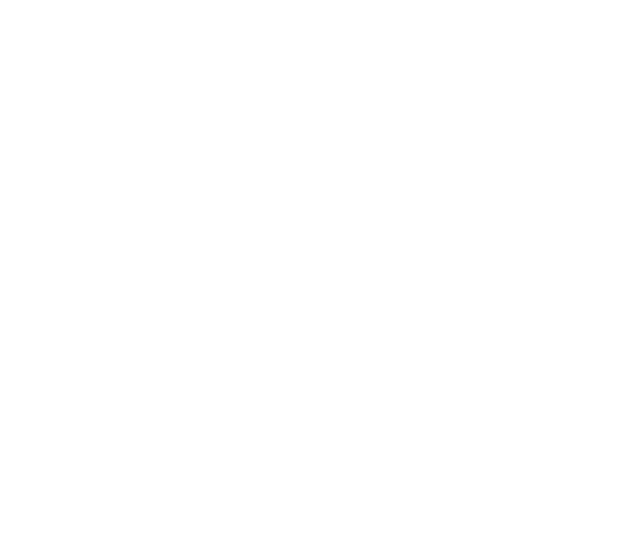
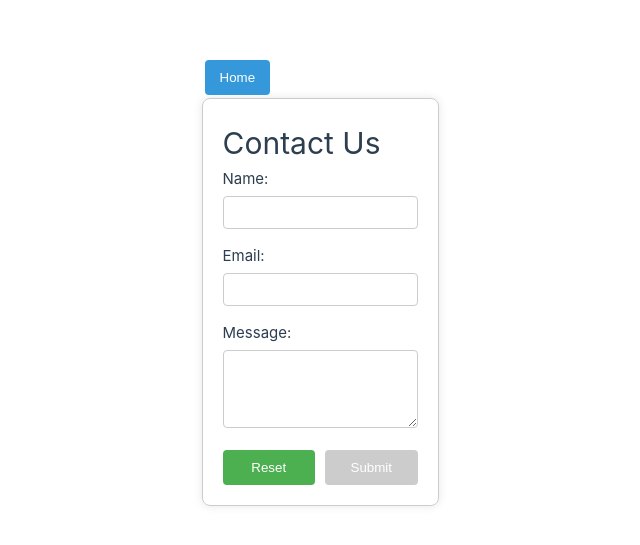
Before and after one commit to EmilJohns1/vue-test, a Vue app: page /contactform in a window 1280 px wide. Before the commit this address had no page. Shown: the part 119-664 px from the top of the page, without its empty margins (220-860 px from the left). Built offline with nearby package versions, Linux system fonts and the light colour scheme.

Commit message:
contact form page is now functional, state is stored whenever you submit a valid form

```diff
--- a/src/App.vue
+++ b/src/App.vue
@@ -1,4 +1,3 @@
-<!-- App.vue -->
 <template>
   <div id="app">
     <router-view />
@@ -12,5 +11,7 @@
 </script>
 
 <style scoped>
-
+#app {
+  margin-right: 200px;
+}
 </style>
--- a/src/assets/main.css
+++ b/src/assets/main.css
@@ -1,10 +1,17 @@
 @import './base.css';
 
 #app {
-  max-width: 1280px;
+  max-width: 100%;
+  max-height: 100%;
   margin: 0 auto;
   padding: 2rem;
   font-weight: normal;
+}
+
+body {
+  width: 100%;
+  height: 100%;
+  padding: 10px;
 }
 
 a,
@@ -29,7 +36,7 @@
 
   #app {
     display: grid;
-    grid-template-columns: 1fr 1fr;
+    grid-template-columns: auto;
     padding: 0 2rem;
   }
 }
--- a/src/components/Calculator.vue
+++ b/src/components/Calculator.vue
@@ -33,7 +33,7 @@
         <div class="answer-line"></div>
       </div>
     </div>
-    <router-link to="/kontaktskjema">
+    <router-link id="router-link" to="/contactform">
       <button id="feedback-button">Give us feedback!</button>
     </router-link>
   </div>
@@ -147,6 +147,13 @@
 </script>
 
 <style scoped>
+#router-link {
+  display: flex;
+  justify-content: center;
+  max-width: fit-content;
+  max-height: 100px;
+}
+
 #calculator {
   display: grid;
   grid-template-columns: repeat(4, 1fr);
--- /dev/null
+++ b/src/components/Contact_form.vue
@@ -0,0 +1,173 @@
+<template>
+  <div>
+    <router-link id="router-link" to="/">
+      <button id="home-button">Home</button>
+    </router-link>
+
+    <div class="contactform">
+      <h1>Contact Us</h1>
+      <form @submit.prevent="submitForm">
+        <div class="form-group">
+          <label for="name">Name:</label>
+          <input type="text" id="name" name="name" v-model="name" required>
+        </div>
+
+        <div class="form-group">
+          <label for="email">Email:</label>
+          <input type="email" id="email" name="email" v-model="email" required>
+        </div>
+
+        <div class="form-group">
+          <label for="message">Message:</label>
+          <textarea id="message" name="message" rows="4" v-model="message" required></textarea>
+        </div>
+
+        <div class="button-group">
+          <button type="reset" @click="resetForm">Reset</button>
+          <button type="submit" :disabled="!isFormValid" :class="{ 'disabled-button': !isFormValid }">Submit</button>
+        </div>
+      </form>
+    </div>
+  </div>
+</template>
+
+<script>
+import { ref } from 'vue';
+import { useContactStore } from '../stores/contact.ts';
+import { computed } from 'vue';
+
+export default {
+  setup() {
+    const store = useContactStore();
+
+    const isValidEmail = (email) => {
+      const emailRegex = /^[^\s@]+@[^\s@]+\.[^\s@]+$/;
+      return emailRegex.test(email);
+    };
+
+    const name = ref('');
+    const email = ref('');
+    const message = ref('');
+
+    if (store.name) {
+      name.value = store.name;
+    }
+
+    if (store.email) {
+      email.value = store.email;
+    }
+
+    const isFormValid = computed(() => {
+      return name.value.trim() !== '' && isValidEmail(email.value) && message.value.trim() !== '';
+    });
+
+    const submitForm = () => {
+      if (isFormValid.value) {
+        console.log('Form submitted:', name.value, email.value, message.value);
+        store.setName(name.value);
+        store.setEmail(email.value);
+      } else {
+        console.log('Form is not valid. Please check your inputs.');
+        console.log('Name:', name.value);
+        console.log('Email:', email.value);
+        console.log('Message:', message.value);
+      }
+    };
+
+    const resetForm = () => {
+      store.setName('');
+      store.setEmail('');
+      name.value = '';
+      email.value = '';
+      message.value = '';
+    };
+
+    return {
+      store,
+      name,
+      email,
+      message,
+      isFormValid,
+      submitForm,
+      resetForm,
+    };
+  },
+};
+</script>
+
+<style scoped>
+
+#router-link {
+  display: flex;
+  justify-content: center;
+  max-width: fit-content;
+}
+
+#home-button {
+  background-color: #3498db;
+  color: white;
+  padding: 10px 15px;
+  border: none;
+  border-radius: 4px;
+  cursor: pointer;
+}
+
+.contactform {
+  max-width: 400px;
+  max-height: 600px;
+  margin: auto;
+  padding: 20px;
+  border: 1px solid #ccc;
+  border-radius: 8px;
+  box-shadow: 0 0 10px rgba(0, 0, 0, 0.1);
+}
+
+.form-group {
+  margin-bottom: 15px;
+}
+
+label {
+  display: block;
+  margin-bottom: 5px;
+}
+
+input {
+  width: 100%;
+  padding: 8px;
+  box-sizing: border-box;
+  border: 1px solid #ccc;
+  border-radius: 4px;
+}
+
+textarea {
+  width: 100%;
+  max-width: 100%; /* Set maximum width to 100% of its container */
+  max-height: 200px; /* Set maximum height */
+  padding: 8px;
+  box-sizing: border-box; /* Include padding and border in the element's total width */
+  border: 1px solid #ccc;
+  border-radius: 4px;
+  overflow-y: auto; /* Add a vertical scrollbar if content exceeds max-height */
+}
+
+.button-group {
+  display: grid;
+  grid-template-columns: 1fr 1fr; /* Two columns */
+  gap: 10px;
+}
+
+button {
+  background-color: #4caf50;
+  color: white;
+  padding: 10px 15px;
+  border: none;
+  border-radius: 4px;
+  cursor: pointer;
+}
+
+.disabled-button {
+  background-color: #ccc;
+  cursor: not-allowed;
+}
+
+</style>
--- a/src/components/Kontakt_skjema.vue
+++ /dev/null
@@ -1,79 +0,0 @@
-<template>
-  <div class="kontaktskjema">
-    <h1>Contact Us</h1>
-    <form>
-      <div class="form-group">
-        <label for="name">Name:</label>
-        <input type="text" id="name" name="name" required>
-      </div>
-
-      <div class="form-group">
-        <label for="email">Email:</label>
-        <input type="email" id="email" name="email" required>
-      </div>
-
-      <div class="form-group">
-        <label for="message">Message:</label>
-        <textarea id="message" name="message" rows="4" required></textarea>
-      </div>
-
-      <button type="submit">Submit</button>
-    </form>
-  </div>
-</template>
-
-<script>
-export default {
-  // Component logic goes here
-}
-</script>
-
-<style scoped>
-/* Add your custom styles here */
-.kontaktskjema {
-  max-width: 400px;
-  max-height: 600px;
-  margin: auto;
-  padding: 20px;
-  border: 1px solid #ccc;
-  border-radius: 8px;
-  box-shadow: 0 0 10px rgba(0, 0, 0, 0.1);
-}
-
-.form-group {
-  margin-bottom: 15px;
-}
-
-label {
-  display: block;
-  margin-bottom: 5px;
-}
-
-input {
-  width: 100%;
-  padding: 8px;
-  box-sizing: border-box;
-  border: 1px solid #ccc;
-  border-radius: 4px;
-}
-
-textarea {
-  width: 100%;
-  max-width: 100%; /* Set maximum width to 100% of its container */
-  max-height: 200px; /* Set maximum height */
-  padding: 8px;
-  box-sizing: border-box; /* Include padding and border in the element's total width */
-  border: 1px solid #ccc;
-  border-radius: 4px;
-  overflow-y: auto; /* Add a vertical scrollbar if content exceeds max-height */
-}
-
-button {
-  background-color: #4caf50;
-  color: white;
-  padding: 10px 15px;
-  border: none;
-  border-radius: 4px;
-  cursor: pointer;
-}
-</style>
--- /dev/null
+++ b/src/stores/contact.ts
@@ -0,0 +1,24 @@
+import { defineStore } from 'pinia';
+
+export const useContactStore = defineStore('contactStore', {
+  state: () => ({
+    name: '',
+    email: '',
+  }),
+  actions: {
+    setName(name: string) {
+      this.name = name;
+    },
+    setEmail(email: string) {
+      this.email = email;
+    },
+  },
+  getters: {
+    getName(state) {
+      return state.name;
+    },
+    getEmail(state) {
+      return state.email;
+    },
+  },
+});
--- a/tsconfig.app.json
+++ b/tsconfig.app.json
@@ -1,6 +1,6 @@
 {
   "extends": "@vue/tsconfig/tsconfig.dom.json",
-  "include": ["env.d.ts", "src/**/*", "src/**/*.vue"],
+  "include": ["env.d.ts", "src/**/*", "src/**/*.vue", "src/stores/.ts"],
   "exclude": ["src/**/__tests__/*"],
   "compilerOptions": {
     "composite": true,
```
Also changed, not shown: src/router/index.ts (+4 -3 lines), src/stores/counter.ts (deleted, +0 -12 lines).
